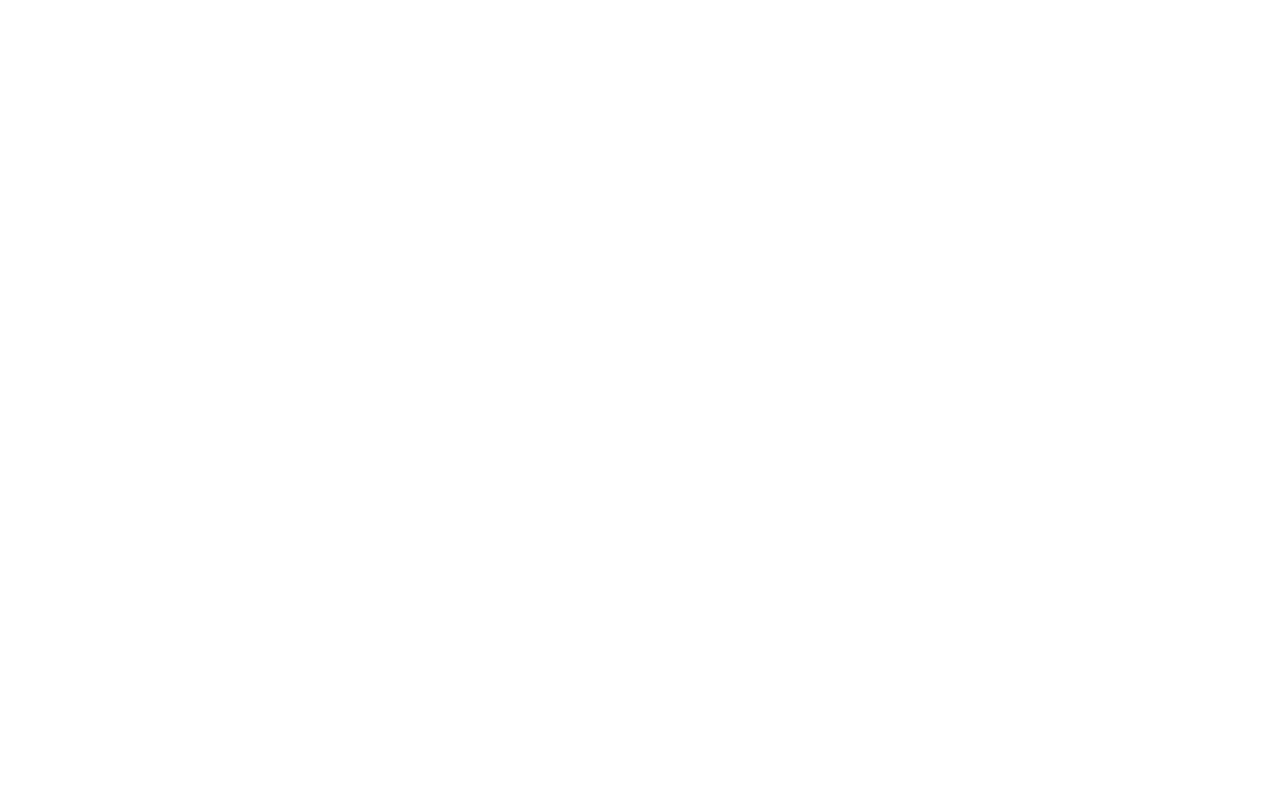
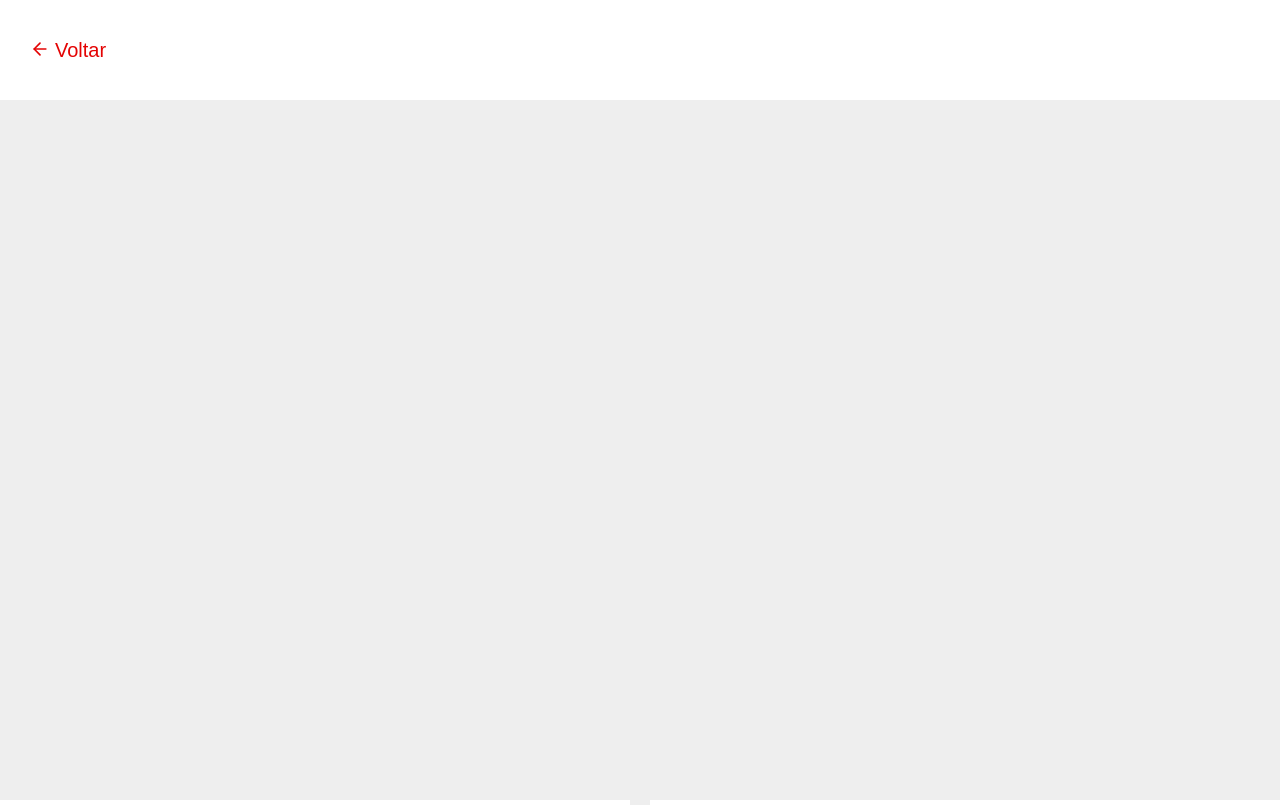
Before and after one commit to Italovini223/oferta-quente-React, a React (Vite) app: page /favorites in a window 1280 px wide. Before the commit this address had no page. Built offline with nearby package versions, Linux system fonts and the light colour scheme.

Commit message:
✨ feat: add favorites page

```diff
--- a/src/Routes/app.routes.jsx
+++ b/src/Routes/app.routes.jsx
@@ -5,6 +5,7 @@ import { Home } from '../pages/Home'
 import { Profile } from '../pages/Profile';
 import { SingIn } from "../pages/SingIn";
 import { SingUp } from "../pages/SingUp";
+import {Favorites} from '../pages/Favorites';
 
 
 
@@ -16,6 +17,7 @@ export function AppRoutes() {
       <Route path="/singIn" element={<SingIn />} />
       <Route path="/singUp" element={<SingUp />} />
       <Route path='/profile' element={<Profile />} />
+      <Route path='/favorites' element={<Favorites />} />
     </Routes>
   )
 }
--- a/src/components/Sidebar/index.jsx
+++ b/src/components/Sidebar/index.jsx
@@ -13,7 +13,7 @@ export function Sidebar({active}){
   const {user} = useAuth();
   const navigate = useNavigate();
 
-  function handlePage() {
+  function handleUserPage() {
     if(!user){
 
       navigate("/singIn");
@@ -21,12 +21,21 @@ export function Sidebar({active}){
       navigate("/profile");
     }
   }
+
+  function handleFavoritePage(){
+    if(!user){
+      navigate("/singIn");
+    } else {
+      navigate("/favorites");
+    }
+  }
+
   return (
     <Container sidebar={active}>
       <FaTimes onClick={closeSidebar} />
       <Content>
-        <SidebarItem icon={AiOutlineUser} text="usuário" onClick={handlePage} />
-        <SidebarItem icon={AiFillHeart} text="Favoritos" />
+        <SidebarItem icon={AiOutlineUser} text="usuário" onClick={handleUserPage} />
+        <SidebarItem icon={AiFillHeart} text="Favoritos" onClick={handleFavoritePage} />
       </Content>
     </Container>
   )
--- a/src/hooks/auth.jsx
+++ b/src/hooks/auth.jsx
@@ -45,7 +45,7 @@ function AuthProvider({children}){
         user: JSON.parse(user)
       });
     }
-  }, [])
+  }, [data])
 
   return(
     <AuthContext.Provider value={{
--- a/src/pages/Details/index.jsx
+++ b/src/pages/Details/index.jsx
@@ -66,7 +66,7 @@ export function Details() {
   return (
     <Container>
      <Header>
-      <button
+     <button
         onClick={handleBack}
       >
         <FiArrowLeft />
--- /dev/null
+++ b/src/pages/Favorites/index.jsx
@@ -0,0 +1,46 @@
+import { Container, Content, Header, Products } from "./styles";
+
+import {useLike} from '../../hooks/like';
+
+import {FiArrowLeft} from 'react-icons/fi'
+
+import { useNavigate } from "react-router-dom";
+import { Product } from "../../components/Product";
+
+export function Favorites(){
+  const {likes} = useLike();
+  const navigate = useNavigate();
+
+  function handleBack(){
+    navigate(-1)
+  }
+
+  return (
+    <Container>
+      <Header>
+        <button
+          onClick={handleBack}
+        >
+          <FiArrowLeft />
+          <p>Voltar</p>
+        </button>
+     </Header>
+
+     <Content>
+      {
+        likes &&
+        <Products>
+          {
+            likes.map(product => (
+              <Product
+                data={product}
+                key={String(product.id)}
+              />
+            ))
+          }
+        </Products>
+      }
+     </Content>
+    </Container>
+  )
+}
--- /dev/null
+++ b/src/pages/Favorites/styles.js
@@ -0,0 +1,78 @@
+import styled from "styled-components";
+
+export const Container = styled.div`
+  width: 100%;
+  height: 100vh;
+
+  background-color: ${({theme}) => theme.COLORS.BACKGROUND_900};
+
+
+  display: grid;
+  grid-template-rows: 100px auto;
+  grid-template-areas:
+  "header"
+  "content";
+
+
+`;
+
+export const Header = styled.header`
+  width: 100%;
+  height: 100px;
+
+  padding-left: 30px;
+
+  display: flex;
+  align-items: center;
+  justify-content: left;
+
+  grid-area: header;
+
+  background-color: ${({theme}) => theme.COLORS.WHITE};
+
+  > button {
+    display: flex;
+    gap: 5px;
+
+    border: none;
+    background-color: transparent;
+
+    font-size: 20px;
+    color: ${({theme}) => theme.COLORS.RED};
+  }
+
+  @media(max-width: 1000px){
+    width: 100%;
+    padding: 5px;
+  }
+`;
+
+export const Content = styled.div`
+  max-width: 100%;
+  height: 100%;
+
+  grid-area: content;
+
+  margin: 5px auto;
+
+  padding: 0 10px;
+
+  background-color: ${({theme}) => theme.COLORS.BACKGROUND_900};
+
+`;
+
+export const Products = styled.div`
+  width: 100%;
+
+  display: grid;
+
+  grid-template-columns: 1fr 1fr 1fr;
+
+  @media(max-width: 1024px) {
+    grid-template-columns: 1fr 1fr;
+  }
+
+  @media(max-width: 425px) {
+    grid-template-columns: 1fr;
+  }
+`;
```
